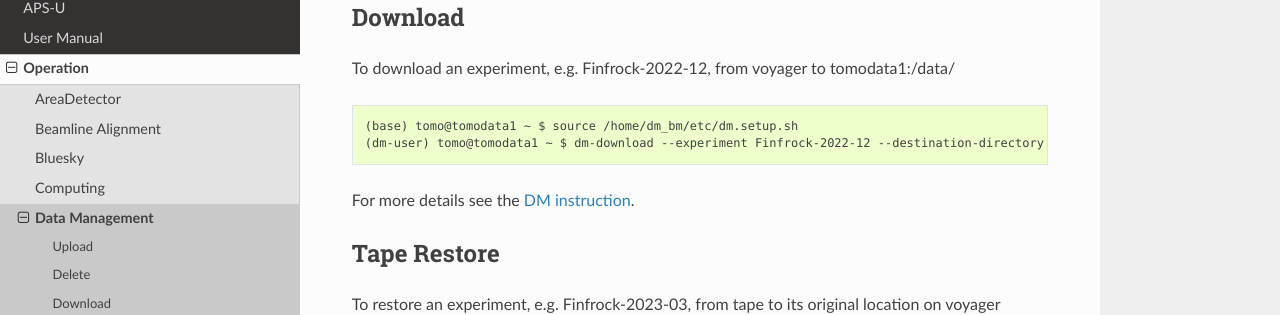
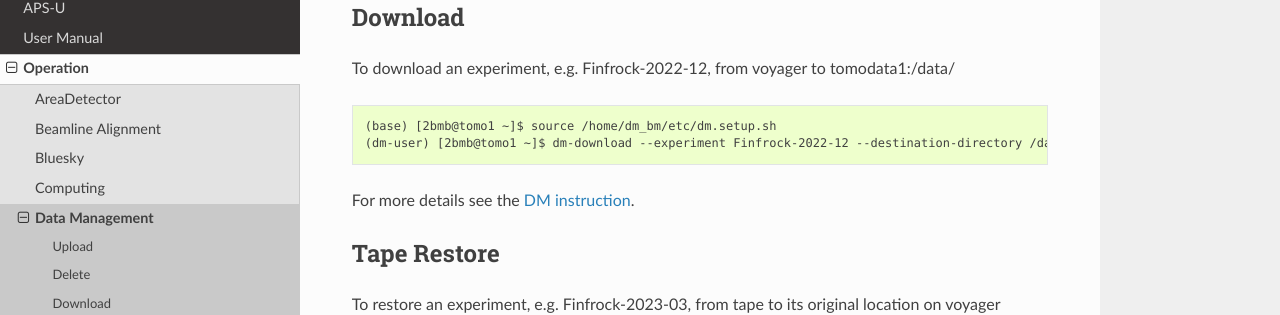
Before and after one commit to xray-imaging/2bm-docs, a Sphinx documentation site: the page built from docs/source/ops/item_018.rst, in a window 1280 px wide and 900 px high, scrolled down 3455 px. Shown: the part 141-456 px from the top of the window. Built offline with Sphinx 7.4.7 and the Read the Docs theme 3.1.0, drawn with Linux system fonts in a browser that asks for light colours; the version number could not be read and is left out.

Commit message:
update data restore from voyager

```diff
--- a/docs/source/ops/item_018.rst
+++ b/docs/source/ops/item_018.rst
@@ -126,8 +126,8 @@ To download an experiment, e.g. Finfrock-2022-12, from voyager to tomodata1:/dat
 
 ::
 
-    (base) tomo@tomodata1 ~ $ source /home/dm_bm/etc/dm.setup.sh
-    (dm-user) tomo@tomodata1 ~ $ dm-download --experiment Finfrock-2022-12 --destination-directory  /data/
+    (base) [2bmb@tomo1 ~]$ source /home/dm_bm/etc/dm.setup.sh
+    (dm-user) [2bmb@tomo1 ~]$ dm-download --experiment Finfrock-2022-12 --destination-directory /data/
 
 
 For more details see the `DM instruction <https://git.aps.anl.gov/DM/dm-docs/-/wikis/DM/Deployments/2-BM-Deployment>`_.
```
